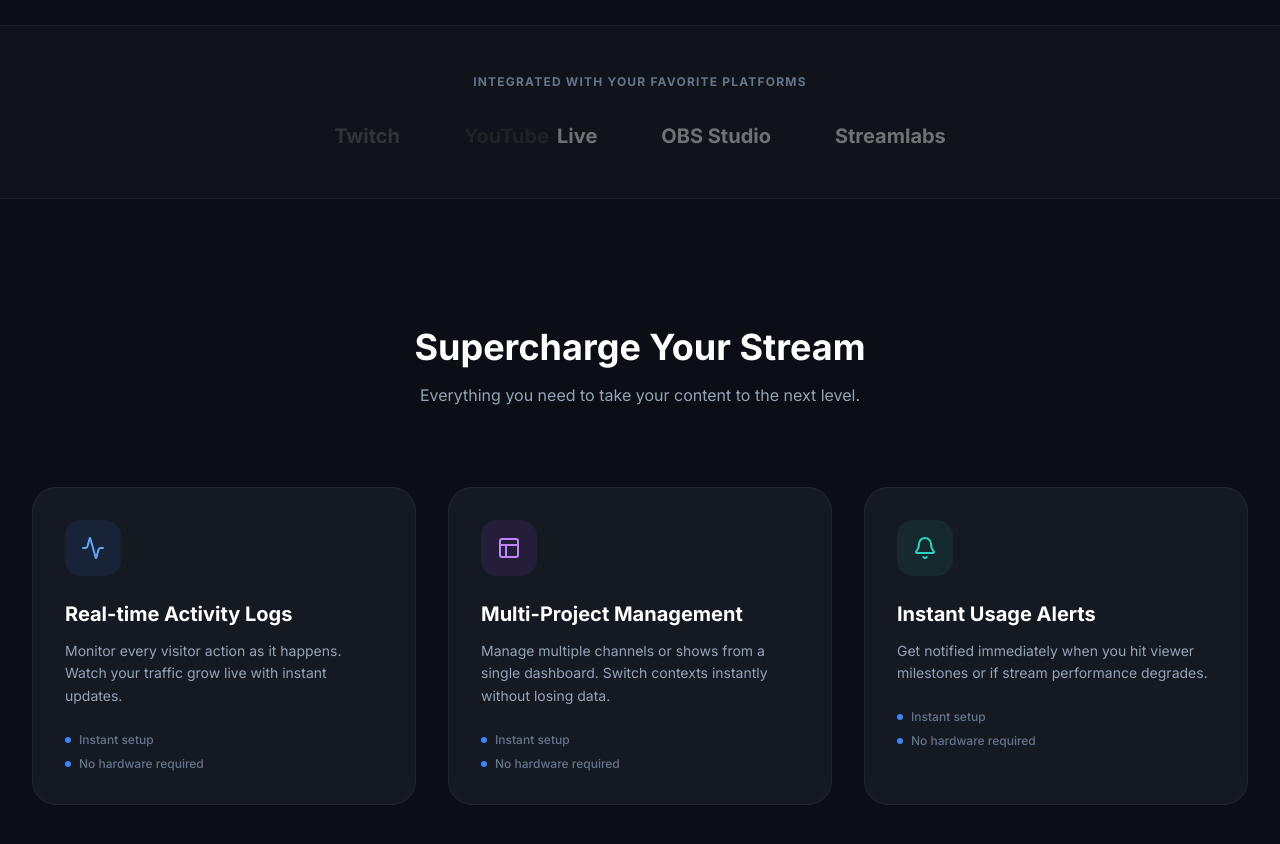
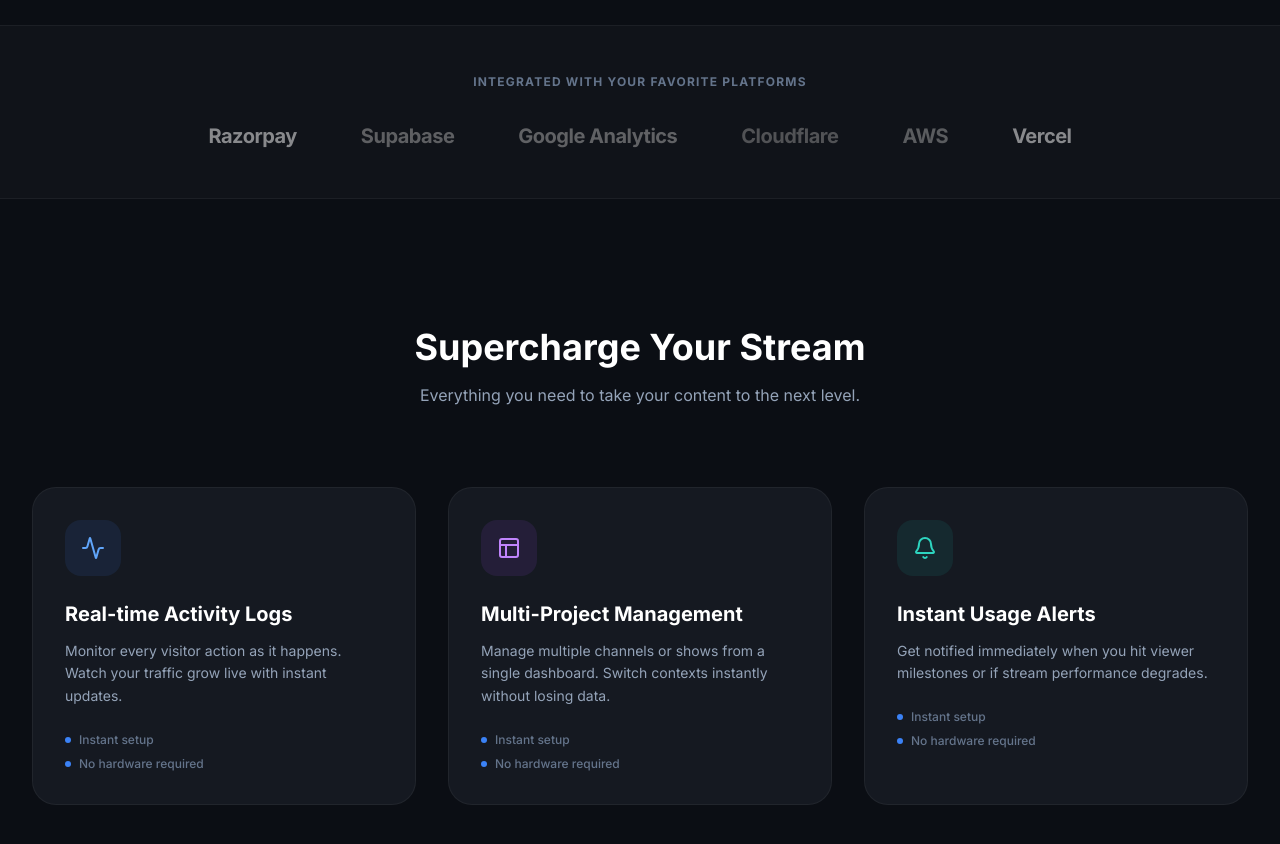
Before and after one commit to heyshreee/obs-real-time-tracker, a React (Vite) app in the folder frontend/: page / in a window 1280 px wide. Shown: the part 1260-2104 px from the top of the page. Built offline with nearby package versions, Linux system fonts and the light colour scheme; no server answers; the HTML template or start-up script is replaced by a standard one.

Commit message:
feat: update integrations list in landing page

```diff
--- a/frontend/src/pages/Landing.jsx
+++ b/frontend/src/pages/Landing.jsx
@@ -157,11 +157,13 @@
                 <section className="py-12 border-y border-white/5 bg-white/[0.02]">
                     <div className="max-w-7xl mx-auto px-4 text-center">
                         <p className="text-xs font-bold text-slate-500 uppercase tracking-widest mb-8">Integrated with your favorite platforms</p>
-                        <div className="flex justify-center items-center gap-16 opacity-40 grayscale hover:grayscale-0 transition-all duration-500">
-                            <div className="flex items-center gap-2 text-xl font-bold text-white"><span className="text-[#9146FF]">Twitch</span></div>
-                            <div className="flex items-center gap-2 text-xl font-bold text-white"><span className="text-[#FF0000]">YouTube</span> Live</div>
-                            <div className="flex items-center gap-2 text-xl font-bold text-white">OBS Studio</div>
-                            <div className="flex items-center gap-2 text-xl font-bold text-white">Streamlabs</div>
+                        <div className="flex flex-wrap justify-center items-center gap-8 md:gap-16 opacity-50 grayscale hover:grayscale-0 transition-all duration-500">
+                            <div className="text-xl font-bold text-white tracking-tight">Razorpay</div>
+                            <div className="text-xl font-bold text-[#3ECF8E] tracking-tight">Supabase</div>
+                            <div className="text-xl font-bold text-[#F9AB00] tracking-tight">Google Analytics</div>
+                            <div className="text-xl font-bold text-[#F38020] tracking-tight">Cloudflare</div>
+                            <div className="text-xl font-bold text-[#FF9900] tracking-tight">AWS</div>
+                            <div className="text-xl font-bold text-white tracking-tight">Vercel</div>
                         </div>
                     </div>
                 </section>
```
